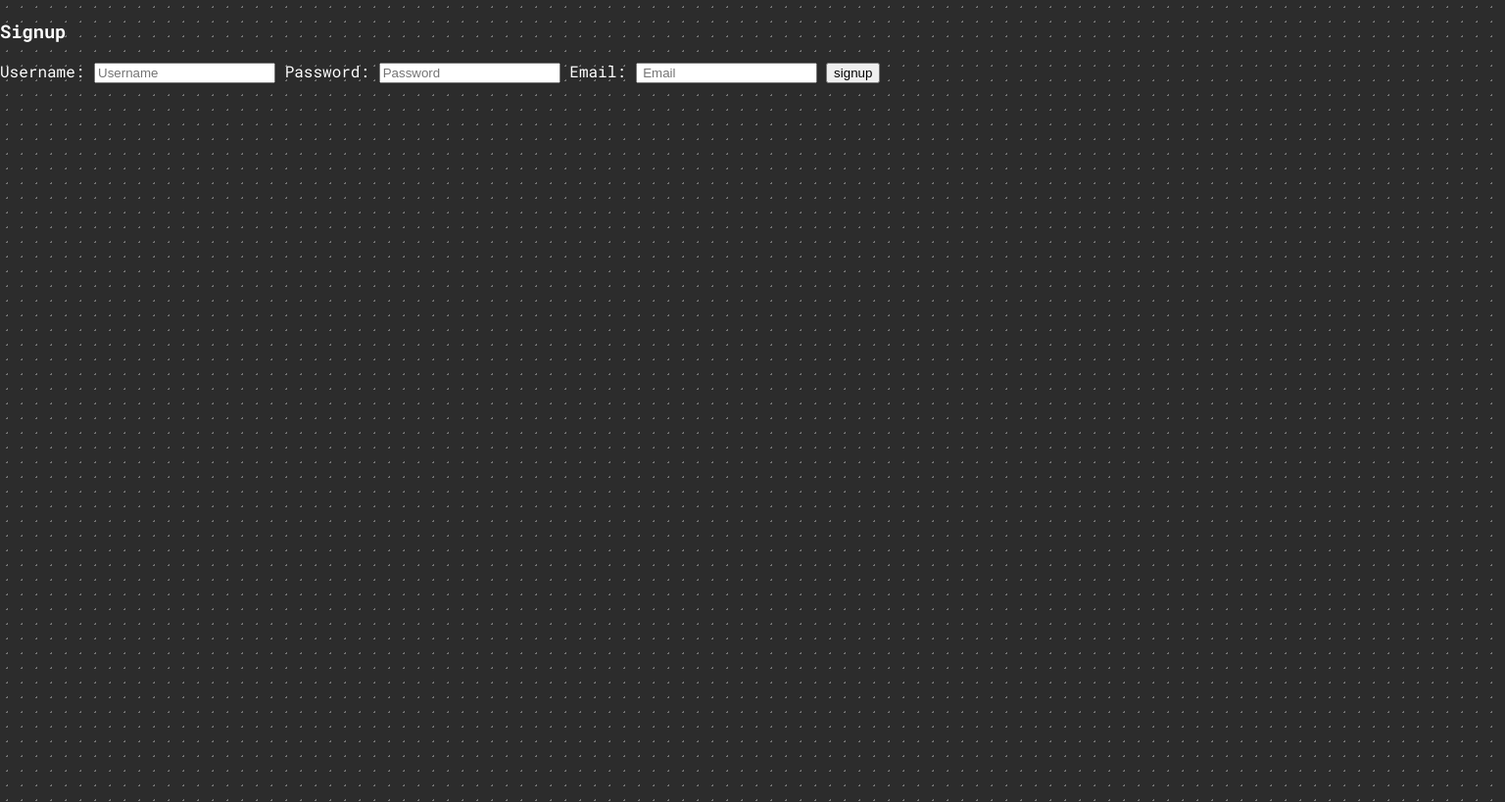
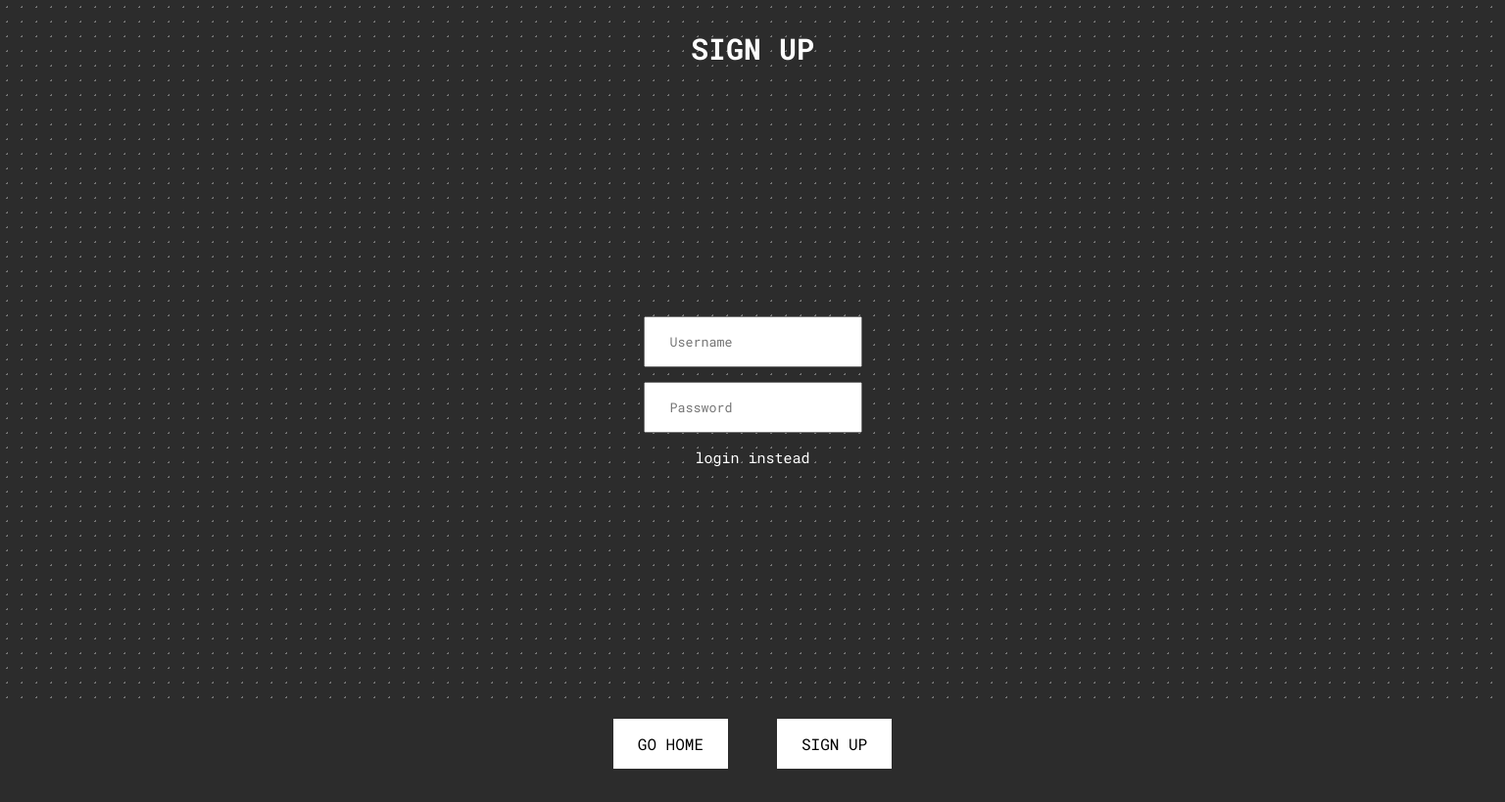
Before and after one commit to Gage-Lieble/TaskRabbit, a Django app: page /signup/ in a window 1536 px wide. Shown: the whole page at 98% size. After the commit the page ends 785 px from the top, so only its background shows below. Run offline with Django 4.2, Linux system fonts and the light colour scheme.

Commit message:
Began responsive styling

```diff
--- a/static/css/style.css
+++ b/static/css/style.css
@@ -11,7 +11,9 @@ body {
     width: 100vw;
 }
 
-
+*{
+    font-family: roboto;
+}
 /* INDEX */
 
 #index-title {
@@ -43,6 +45,7 @@ body {
     font-weight: bold;
     color: black;
     width: 40%;
+    max-width: 350px;
 }
 
 
@@ -75,6 +78,7 @@ body {
     width: 100vw;
     background-color: rgb(44, 44, 44);
     padding: 15px 0px 15px 0px;
+
 }
 #create-btn{
     background-color: white;
@@ -196,10 +200,11 @@ body {
     border: 0px;
     padding: 15px 25px 15px 25px;
     color: white;
-
+    background-color: white;
+    font-size: 16px;
 }
 .color-field{
-    width: 50px;
+    width: 200px;
     height: 50px;
     border: 0px;
     background-color: white;
@@ -218,13 +223,42 @@ body {
     text-align: center;
 }
 #edit-form-create>input[type=color]{
-    width: 50px;
+    width: 200px;
     height: 50px;
     border: 0px;
     background-color: white;
 }
 #edit-form-create>label{
     display: none;
+}
+
+/* SIGN UP */
+#sign-form-wrap{
+    display: flex;
+    flex-direction: column;
+    align-items: center;
+    height: 100vh;
+    justify-content: center;
+}
+#sign-form-wrap>input{
+    padding: 15px 25px 15px 25px;
+    margin-bottom: 15px;
+}
+
+#greet-title-sign{
+    display: flex;
+    flex-direction: column;
+    align-items: center;
+    height: 150px;
+    position: absolute;
+    width: 100%;
+}
+
+#greet-title-sign>h3{
+    font-size: 30px;
+}
+.head-word{
+    position: absolute;
 }
 @font-face {
     font-family: roboto;
@@ -234,3 +268,31 @@ body {
     font-family: fancy;
     src: url(/static/fonts/fancy.otf);
 }
+
+
+
+
+
+@media screen and (min-width: 1366px) {
+    #nav-wrapper{
+        justify-content: center;
+    }
+    #nav-wrapper>*{
+        margin: 0px 25px 0px 25px;
+    }
+    #interface-btns-wrap{
+        width: 550px;
+    }
+    #btn{
+        height: 60px;
+    }
+    .edit-btn{
+        width: 100px;
+        text-align: center;
+    }
+    .link-btn-wrap{
+        width: 250px;
+        margin-bottom: 50px;
+        height: 100px;
+    }
+}
--- a/templates/base_temps/signup.html
+++ b/templates/base_temps/signup.html
@@ -2,13 +2,19 @@
 
 {% block title %}TaskRabbit - Signup{% endblock %}
 {% block content %}
-
-<h3>Signup</h3>
-
+<div id="greet-title-sign">
+    <h3 class="head-word">SIGN UP</h3>
+</div>
 <form action="{% url 'users_app:signup' %}" method="POST">
     {% csrf_token %}
+    <div id="sign-form-wrap">
         {{ sign_form }}
-        <button type="submit">signup</button>
+        <a href="{% url 'users_app:login' %}" style="color: white; text-decoration: none; font-size: 15px">login instead</a>
+    </div>
+        <div id="nav-wrapper">
+            <a id="edit-back" href="{% url 'users_app:index' %}">GO HOME</a>
+            <button class="form-submit-btn" style="color: black;" type="submit">SIGN UP</button>
+        </div>
     </form>
 
 {% endblock %}
--- a/templates/rabbit_temps/editrabbit.html
+++ b/templates/rabbit_temps/editrabbit.html
@@ -21,6 +21,7 @@
     {% csrf_token %}
     <h4 style="margin-top: 0px;">NAME</h4>
     <input class="edit-text" type="text" name="title" value="{{model_data.0.title}}">
+    <h4 style="margin-top: 0px;">COLOR</h4>
     <input type="color" class="color-field" name="color" value="{{color}}">
 
     <div id="create-form">
@@ -36,6 +37,8 @@
     <button class="form-submit-btn" style="background-color: {{model_data.0.color}};" type="submit">SAVE</button>
     <div id="add_inp">LINK +</div>
 </div>
+{% comment %} <a class="edit-btn" style="background-color:red;" href="{% url 'rabbits_app:delete' model_data.0.title %}">DELETE</a> {% endcomment %}
 </form>
+
 </body>
 </html>
--- a/user_app/forms.py
+++ b/user_app/forms.py
@@ -3,10 +3,9 @@ from django.forms import ModelForm
 from .models import *
 
 class SignupForm(forms.Form):
-    username = forms.CharField(label='Username', max_length=20, widget=forms.TextInput(attrs={'placeholder': 'Username'}))
-    password = forms.CharField(widget=forms.PasswordInput(attrs={'placeholder': 'Password'}), label='Password', max_length=10,)
-    email = forms.EmailField(label='Email', widget=forms.TextInput(attrs={'placeholder': ' Email'}))
+    username = forms.CharField(label='', max_length=20, widget=forms.TextInput(attrs={'placeholder': 'Username'}))
+    password = forms.CharField(widget=forms.PasswordInput(attrs={'placeholder': 'Password'}), label='', max_length=10,)
 
 class LoginForm(forms.Form):
-    username = forms.CharField(label='Username', max_length=20, widget=forms.TextInput(attrs={'placeholder': ' Your Username'}))
-    password = forms.CharField(widget=forms.PasswordInput(attrs={'placeholder': ' Your Password'}), label='Password', max_length=10,)
+    username = forms.CharField(label='', max_length=20, widget=forms.TextInput(attrs={'placeholder': ' Your Username'}))
+    password = forms.CharField(widget=forms.PasswordInput(attrs={'placeholder': ' Your Password'}), label='', max_length=10,)
--- a/user_app/views.py
+++ b/user_app/views.py
@@ -44,10 +44,10 @@ def signup(request):
             new_user = User.objects.create_user(
                 username = form_data.cleaned_data['username'],
                 password = form_data.cleaned_data['password'],
-                email = form_data.cleaned_data['email']
+
             )
             sign_user = authenticate(username=form_data.cleaned_data['username'], password=form_data.cleaned_data['password'])
-            login(request, new_user)
+            login(request, new_user, backend='django.contrib.auth.backends.ModelBackend')
     return HttpResponseRedirect(reverse('users_app:interface'))
 
 def user_login(request):
```
Also changed, not shown: templates/base_temps/login.html (+12 -2 lines), db.sqlite3.
